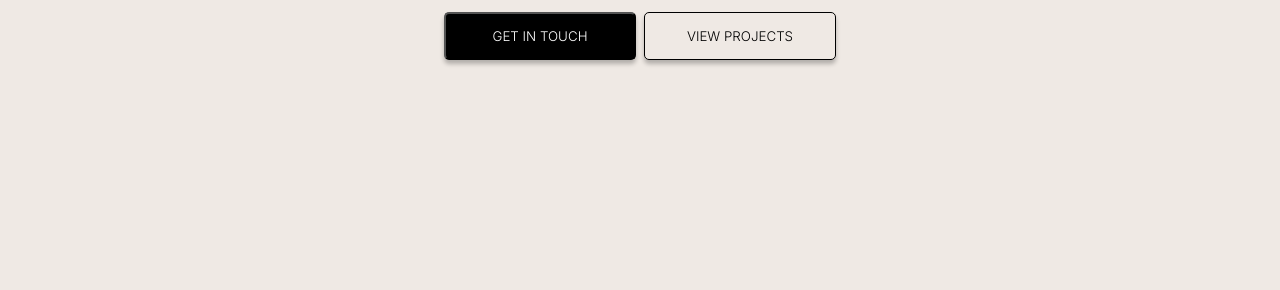
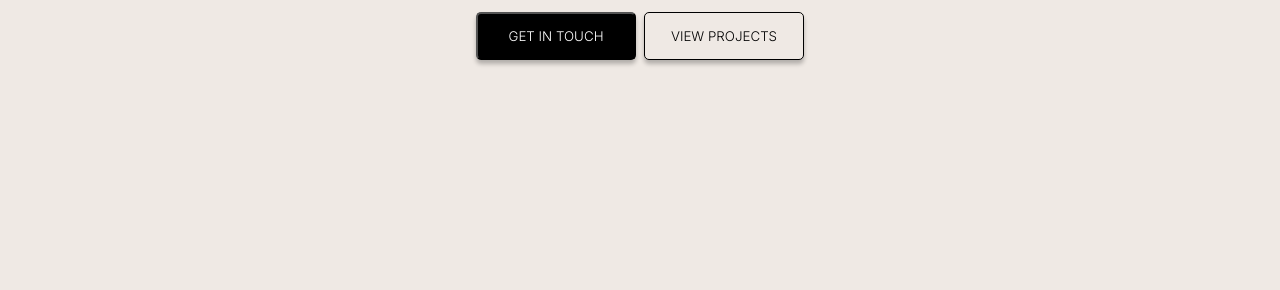
Before and after one commit to angie-create/my-portfolio, a plain HTML site: page index.html in a window 1280 px wide. Shown: the part 510-800 px from the top of the page. Drawn offline with nearby package versions, Linux system fonts and the light colour scheme; a script that the page names is missing.

Commit message:
buttons modificados

```diff
--- a/style.css
+++ b/style.css
@@ -79,7 +79,7 @@ span {
     text-transform: uppercase;
     font-weight: 300;
     height: 3rem;
-    width: 12rem;
+    width: 10rem;
     box-shadow: 0px 4px 4px 0px rgba(0, 0, 0, 0.25);
     transition: all 0.3s;
 }
@@ -92,7 +92,7 @@ span {
     text-transform: uppercase;
     font-weight: 300;
     height: 3rem;
-    width: 12rem;
+    width: 10rem;
     box-shadow: 0px 4px 4px 0px rgba(0, 0, 0, 0.25);
     transition: all 0.3s;
 }
```
